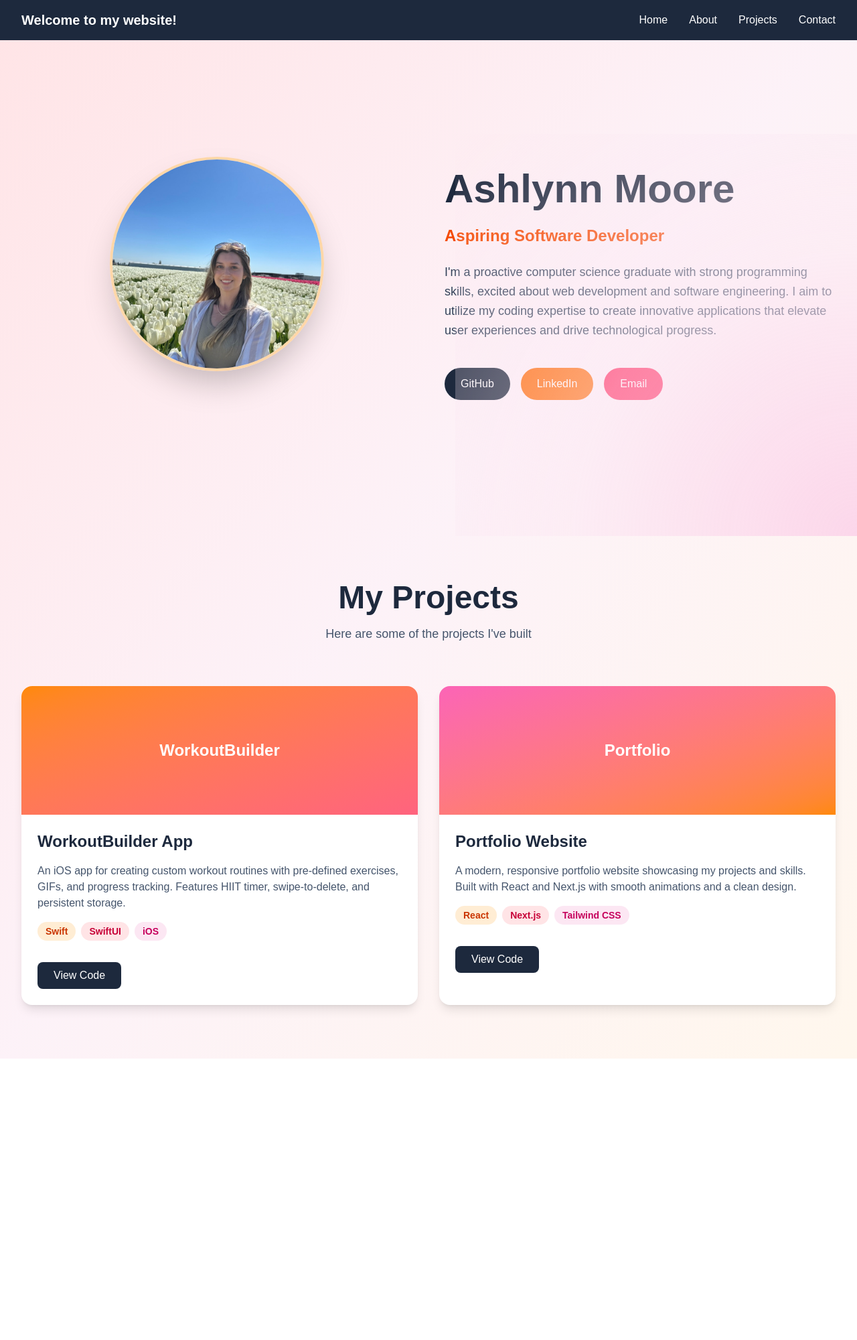
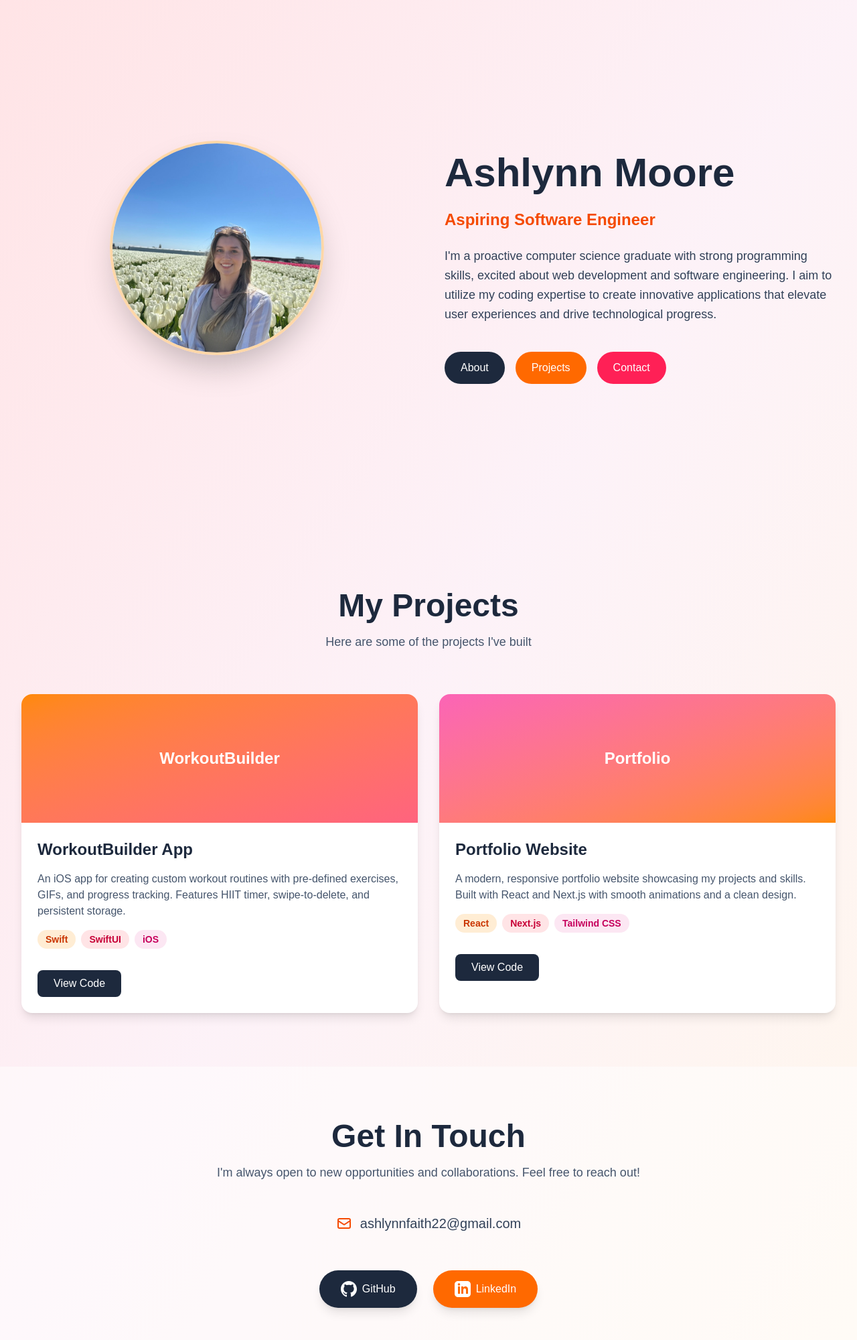
Before and after one commit to AshlynnFaithMoore/my-portfolio, a Next.js app: page / in a window 1280 px wide. Shown: the top 2000 px of the page at 67% size. Before the commit the page ends 1580 px from the top, so only its background shows below. Built offline with nearby package versions, Linux system fonts and the light colour scheme.

Commit message:
added in a contact section, took out nav bar, and fixed pink ombre in right corner

```diff
--- a/src/app/page.js
+++ b/src/app/page.js
@@ -1,22 +1,11 @@
 export default function Home() {
   return (
-    <div className="min-h-screen bg-gradient-to-br from-rose-100 via-pink-50 to-orange-50">
+    <div className="min-h-screen bg-gradient-to-br from-rose-100 via-pink-50 to-orange-50 relative">
       {/* Overall Page Container with Gradient Background */}
-      {/* Navigation Bar */}
-      <nav className="bg-slate-800 text-white">
-        <div className="max-w-7xl mx-auto px-8 py-4 flex justify-between items-center">
-          <h1 className="text-xl font-bold">Welcome to my website!</h1>
-          <ul className="flex gap-8">
-            <li><a href="#home" className="hover:text-orange-400 transition">Home</a></li>
-            <li><a href="#about" className="hover:text-orange-400 transition">About</a></li>
-            <li><a href="#projects" className="hover:text-orange-400 transition">Projects</a></li>
-            <li><a href="#contact" className="hover:text-orange-400 transition">Contact</a></li>
-          </ul>
-        </div>
-      </nav>
+
 
       {/* Hero Section */}
-      <section id="home" className="flex items-center justify-center min-h-[calc(100vh-72px)]">
+      <section id="home" className="flex items-center justify-center min-h-screen py-20">
         <div className="max-w-7xl mx-auto px-8 grid md:grid-cols-2 gap-12 items-center">
 
           {/* Left Side - Photo */}
@@ -39,33 +28,31 @@ export default function Home() {
               Ashlynn Moore
             </h1>
             <p className="text-2xl text-orange-600 font-semibold">
-              Aspiring Software Developer
+              Aspiring Software Engineer
             </p>
             <p className="text-lg text-slate-700 leading-relaxed">
               I'm a proactive computer science graduate with strong programming skills, excited about web development and software engineering. I aim to utilize my coding expertise to create innovative applications that elevate user experiences and drive technological progress.
             </p>
 
-            {/* Social Links */}
+            {/* Navigation Links */}
             <div className="flex gap-4 pt-4">
               <a
-                href="https://github.com/AshlynnFaithMoore"
-                target="_blank"
+                href="#about"
                 className="bg-slate-800 text-white px-6 py-3 rounded-full hover:bg-slate-700 transition"
               >
-                GitHub
+                About
               </a>
               <a
-                href="https://www.linkedin.com/in/ashlynnmoore"
-                target="_blank"
+                href="#projects"
                 className="bg-orange-500 text-white px-6 py-3 rounded-full hover:bg-orange-600 transition"
               >
-                LinkedIn
+                Projects
               </a>
               <a
-                href="mailto:ashlynnfaith22@gmail.com"
+                href="#contact"
                 className="bg-rose-500 text-white px-6 py-3 rounded-full hover:bg-rose-600 transition"
               >
-                Email
+                Contact
               </a>
             </div>
           </div>
@@ -174,12 +161,67 @@ export default function Home() {
         </div>
       </section>
 
+      {/* Contact Section */}
+      <section id="contact" className="py-20 px-8 bg-white/50">
+        <div className="max-w-4xl mx-auto text-center">
+          {/* Section Header */}
+          <h2 className="text-5xl font-bold text-slate-800 mb-4">
+            Get In Touch
+          </h2>
+          <p className="text-slate-600 text-lg mb-12">
+            I'm always open to new opportunities and collaborations. Feel free to reach out!
+          </p>
+
+          {/* Contact Info */}
+          <div className="space-y-6">
+            {/* Email */}
+            <div className="flex items-center justify-center gap-3">
+              <svg className="w-6 h-6 text-orange-600" fill="none" stroke="currentColor" viewBox="0 0 24 24">
+                <path strokeLinecap="round" strokeLinejoin="round" strokeWidth={2} d="M3 8l7.89 5.26a2 2 0 002.22 0L21 8M5 19h14a2 2 0 002-2V7a2 2 0 00-2-2H5a2 2 0 00-2 2v10a2 2 0 002 2z" />
+              </svg>
+              <a
+                href="mailto:ashlynnfaith22@gmail.com"
+                className="text-xl text-slate-700 hover:text-orange-600 transition"
+              >
+                ashlynnfaith22@gmail.com
+              </a>
+            </div>
+
+            {/* Social Links */}
+            <div className="flex justify-center gap-6 pt-8">
+              <a
+                href="https://github.com/AshlynnFaithMoore"
+                target="_blank"
+                className="flex items-center gap-2 bg-slate-800 text-white px-8 py-4 rounded-full hover:bg-slate-700 transition shadow-lg hover:shadow-xl"
+              >
+                <svg className="w-6 h-6" fill="currentColor" viewBox="0 0 24 24">
+                  <path d="M12 0c-6.626 0-12 5.373-12 12 0 5.302 3.438 9.8 8.207 11.387.599.111.793-.261.793-.577v-2.234c-3.338.726-4.033-1.416-4.033-1.416-.546-1.387-1.333-1.756-1.333-1.756-1.089-.745.083-.729.083-.729 1.205.084 1.839 1.237 1.839 1.237 1.07 1.834 2.807 1.304 3.492.997.107-.775.418-1.305.762-1.604-2.665-.305-5.467-1.334-5.467-5.931 0-1.311.469-2.381 1.236-3.221-.124-.303-.535-1.524.117-3.176 0 0 1.008-.322 3.301 1.23.957-.266 1.983-.399 3.003-.404 1.02.005 2.047.138 3.006.404 2.291-1.552 3.297-1.23 3.297-1.23.653 1.653.242 2.874.118 3.176.77.84 1.235 1.911 1.235 3.221 0 4.609-2.807 5.624-5.479 5.921.43.372.823 1.102.823 2.222v3.293c0 .319.192.694.801.576 4.765-1.589 8.199-6.086 8.199-11.386 0-6.627-5.373-12-12-12z"/>
+                </svg>
+                GitHub
+              </a>
+
+              <a
+                href="https://www.linkedin.com/in/ashlynnmoore"
+                target="_blank"
+                className="flex items-center gap-2 bg-orange-500 text-white px-8 py-4 rounded-full hover:bg-orange-600 transition shadow-lg hover:shadow-xl"
+              >
+                <svg className="w-6 h-6" fill="currentColor" viewBox="0 0 24 24">
+                  <path d="M19 0h-14c-2.761 0-5 2.239-5 5v14c0 2.761 2.239 5 5 5h14c2.762 0 5-2.239 5-5v-14c0-2.761-2.238-5-5-5zm-11 19h-3v-11h3v11zm-1.5-12.268c-.966 0-1.75-.79-1.75-1.764s.784-1.764 1.75-1.764 1.75.79 1.75 1.764-.783 1.764-1.75 1.764zm13.5 12.268h-3v-5.604c0-3.368-4-3.113-4 0v5.604h-3v-11h3v1.765c1.396-2.586 7-2.777 7 2.476v6.759z"/>
+                </svg>
+                LinkedIn
+              </a>
+            </div>
+          </div>
+        </div>
+      </section>
+
       {/* Bottom Right Decorative Ombre */}
+
       {/* Bottom Right Decorative Ombre */}
       <div
-        className="fixed bottom-0 right-0 w-[600px] h-[600px] pointer-events-none"
+        className="absolute bottom-0 right-0 w-[600px] h-[600px] pointer-events-none -z-10"
         style={{
-          background: 'radial-gradient(circle at bottom right, rgba(251, 207, 232, 0.8), rgba(252, 231, 243, 0.5), transparent)'
+          background: 'radial-gradient(circle at bottom right, rgba(251, 207, 232, 0.6), rgba(252, 231, 243, 0.4), transparent)'
         }}
       ></div>
     </div>
```
